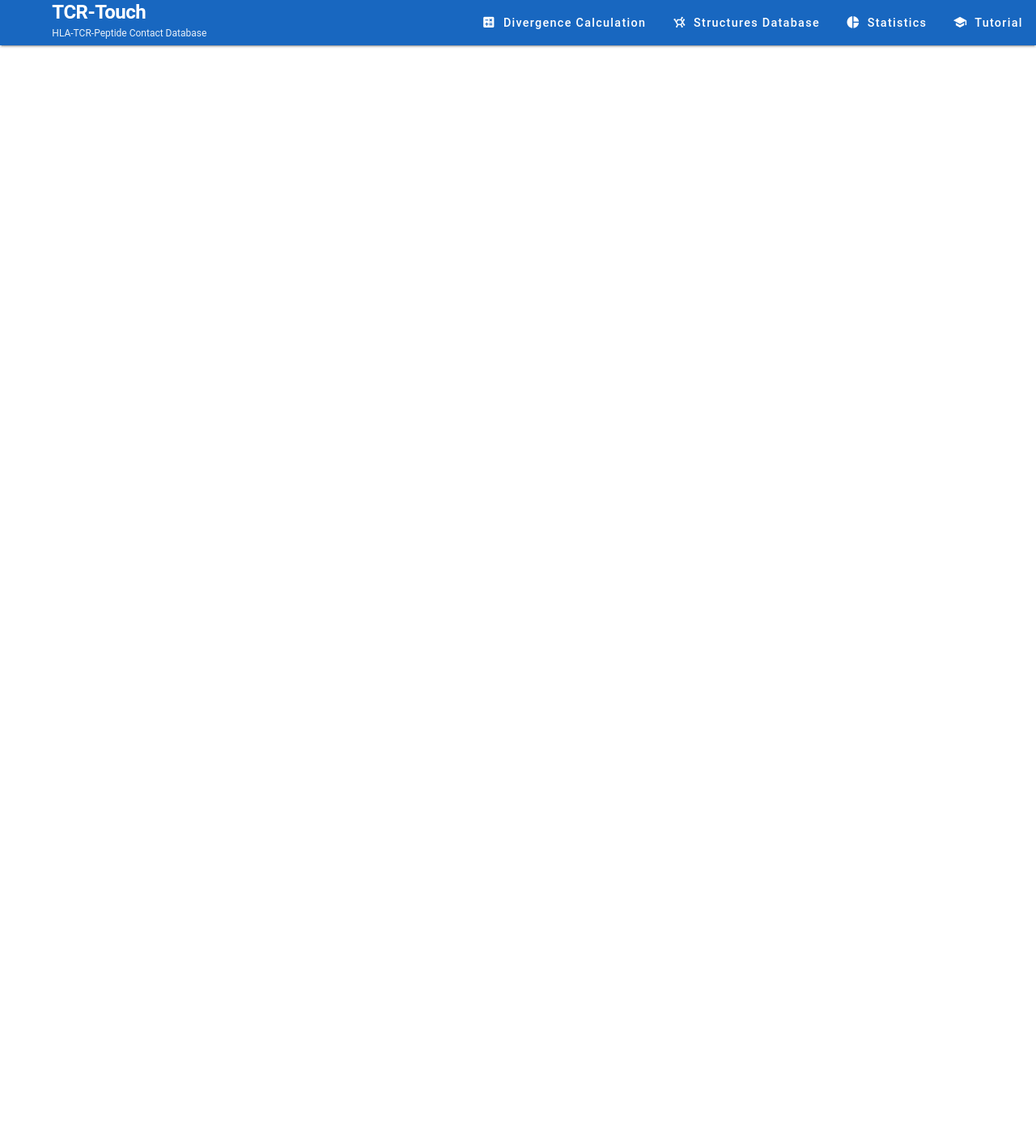
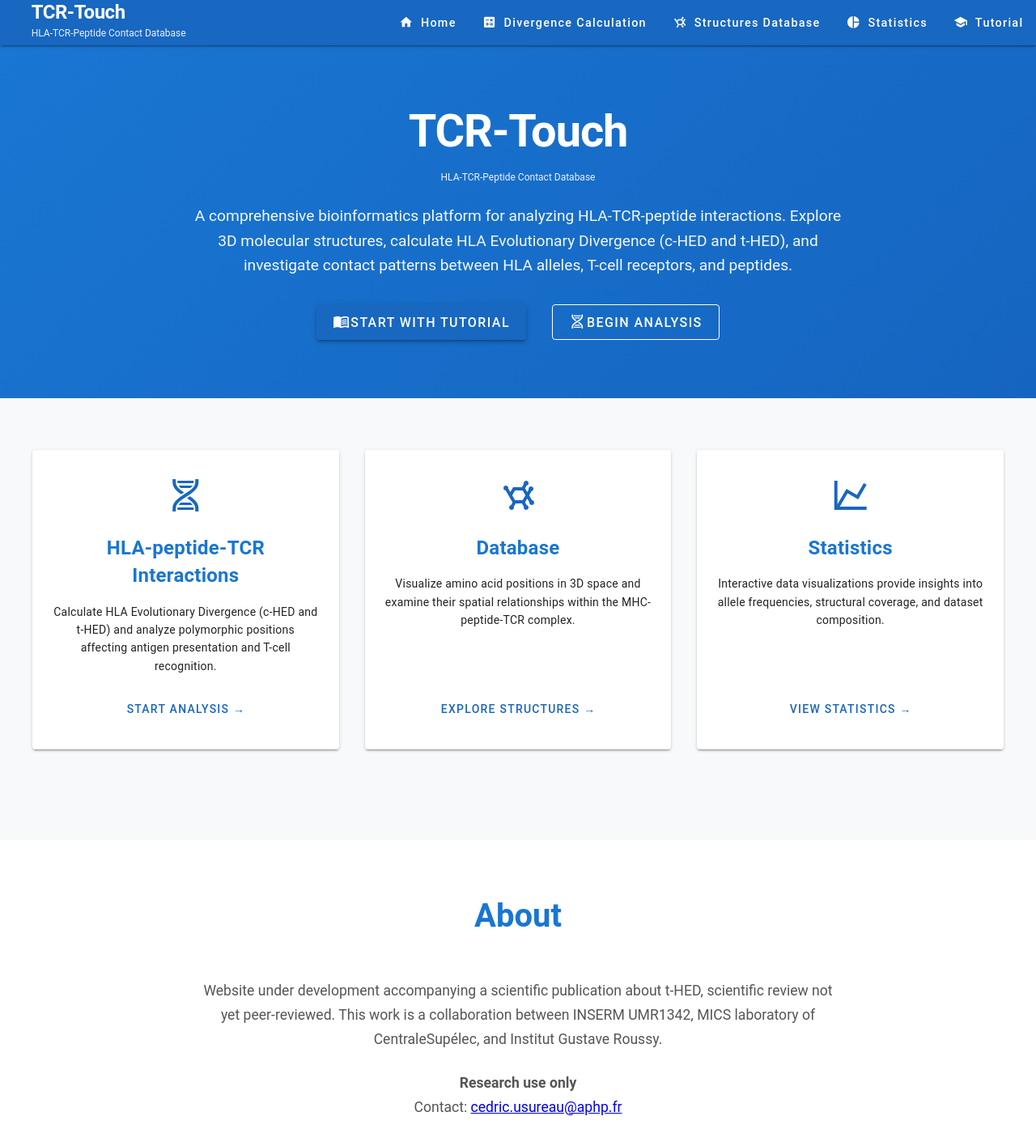
Before and after one commit to cedricusureau/div-website, a Vue app in the folder visualisation-hla/: page / in a window 1280 px wide. Shown: the top 1416 px of the page at 81% size. Before the commit the page ends 800 px from the top, so only its background shows below. Built offline with nearby package versions, Linux system fonts and the light colour scheme; no server answers.

Commit message:
home page

```diff
--- a/visualisation-hla/src/App.vue
+++ b/visualisation-hla/src/App.vue
@@ -21,6 +21,10 @@
         slider-color="white"
         hide-slider
       >
+        <v-tab value="home" class="nav-tab">
+          <v-icon left small class="mr-2">mdi-home</v-icon>
+          Home
+        </v-tab>
         <v-tab value="sequence" class="nav-tab">
           <v-icon left small class="mr-2">mdi-calculator-variant</v-icon>
           Divergence Calculation
@@ -43,6 +47,10 @@
     <v-main>
       <main class="app-content" role="main">
         <h1 class="sr-only">TCR-Touch: HLA-TCR-Peptide Contact Database and Analysis Tool</h1>
+
+        <section v-if="currentView === 'home'" aria-label="Home">
+          <HomeView @navigate="navigateFromHome" />
+        </section>
 
         <section v-if="currentView === 'sequence'" aria-label="Divergence Calculation">
           <HlaSequence @switch-to-batch="switchToBatch" />
@@ -80,6 +88,7 @@
 
 <script>
 import { ref, onMounted } from 'vue'
+import HomeView from './components/Home/HomeView.vue'
 import HlaSequence from './components/HlaSequence/HlaSequenceAnalysis.vue'
 import HlaStructuresView from './components/HlaStructures/HlaStructuresView.vue'
 import StatisticsView from './components/Statistics/StatisticsView.vue'
@@ -90,6 +99,7 @@ import StructureViewerPage from './components/StructureViewer/StructureViewerPag
 export default {
   name: 'App',
   components: {
+    HomeView,
     HlaSequence,
     HlaStructuresView,
     StatisticsView,
@@ -98,7 +108,7 @@ export default {
     StructureViewerPage
   },
   setup() {
-  const currentView = ref('sequence');
+  const currentView = ref('home');
   const batchParams = ref(null);
   const structureViewerParams = ref(null);
 
@@ -110,6 +120,10 @@ export default {
   const switchToStructureViewer = (data) => {
     structureViewerParams.value = {...data};  // Make a shallow copy
     currentView.value = 'structureViewer';
+  };
+
+  const navigateFromHome = (view) => {
+    currentView.value = view;
   };
 
   // Fonction pour vérifier et traiter les paramètres URL
@@ -153,7 +167,8 @@ export default {
     batchParams,
     structureViewerParams,
     switchToBatch,
-    switchToStructureViewer
+    switchToStructureViewer,
+    navigateFromHome
   };
 }
 }
@@ -163,6 +178,11 @@ export default {
 .app-content {
   padding: 1rem;
   max-width: 100%;
+}
+
+/* Remove padding for home page */
+.app-content section[aria-label="Home"] {
+  margin: -1rem;
 }
 
 .header-title {
--- /dev/null
+++ b/visualisation-hla/src/components/Home/HomeView.vue
@@ -0,0 +1,319 @@
+<template>
+  <div class="home-container">
+    <!-- Hero Section -->
+    <section class="hero-section">
+      <div class="hero-content">
+        <h1 class="hero-title">
+          <span class="title-primary">TCR-Touch</span>
+          <span class="title-subtitle">HLA-TCR-Peptide Contact Database</span>
+        </h1>
+
+        <p class="hero-description">
+          A comprehensive bioinformatics platform for analyzing HLA-TCR-peptide interactions.
+          Explore 3D molecular structures, calculate HLA Evolutionary Divergence (c-HED and t-HED),
+          and investigate contact patterns between HLA alleles, T-cell receptors, and peptides.
+        </p>
+
+        <div class="hero-actions">
+          <v-btn
+            color="primary"
+            size="large"
+            @click="navigateTo('tutorial')"
+            class="me-4 mb-2"
+            elevation="3"
+          >
+            <v-icon left>mdi-book-open-variant</v-icon>
+            Start with Tutorial
+          </v-btn>
+
+          <v-btn
+            variant="outlined"
+            color="white"
+            size="large"
+            @click="navigateTo('sequence')"
+            class="mb-2"
+          >
+            <v-icon left>mdi-dna</v-icon>
+            Begin Analysis
+          </v-btn>
+        </div>
+      </div>
+    </section>
+
+    <!-- Features Section -->
+    <section class="features-section">
+      <div class="container">
+        <div class="features-grid">
+          <!-- Feature 1: HLA Analysis -->
+          <v-card class="feature-card" elevation="2" @click="navigateTo('sequence')">
+            <v-card-text class="feature-content">
+              <div class="feature-icon">
+                <v-icon size="48" color="primary">mdi-dna</v-icon>
+              </div>
+              <h3 class="feature-title">HLA-peptide-TCR Interactions</h3>
+              <p class="feature-description">
+                Calculate HLA Evolutionary Divergence (c-HED and t-HED) and analyze polymorphic positions
+                affecting antigen presentation and T-cell recognition.
+              </p>
+              <v-btn variant="text" color="primary" class="mt-2">
+                Start Analysis →
+              </v-btn>
+            </v-card-text>
+          </v-card>
+
+          <!-- Feature 2: 3D Structures -->
+          <v-card class="feature-card" elevation="2" @click="navigateTo('structures')">
+            <v-card-text class="feature-content">
+              <div class="feature-icon">
+                <v-icon size="48" color="primary">mdi-molecule</v-icon>
+              </div>
+              <h3 class="feature-title">Database</h3>
+              <p class="feature-description">
+                Visualize amino acid positions in 3D space and examine their spatial relationships within the MHC-peptide-TCR complex.
+              </p>
+              <v-btn variant="text" color="primary" class="mt-2">
+                Explore Structures →
+              </v-btn>
+            </v-card-text>
+          </v-card>
+
+          <!-- Feature 3: Statistics -->
+          <v-card class="feature-card" elevation="2" @click="navigateTo('statistics')">
+            <v-card-text class="feature-content">
+              <div class="feature-icon">
+                <v-icon size="48" color="primary">mdi-chart-line</v-icon>
+              </div>
+              <h3 class="feature-title">Statistics</h3>
+              <p class="feature-description">
+                Interactive data visualizations provide insights into allele frequencies, structural coverage, and dataset composition.
+              </p>
+              <v-btn variant="text" color="primary" class="mt-2">
+                View Statistics →
+              </v-btn>
+            </v-card-text>
+          </v-card>
+        </div>
+
+      </div>
+    </section>
+
+    <!-- About Section -->
+    <section class="about-section">
+      <div class="container">
+        <div class="about-content">
+          <div class="about-text">
+            <h2 class="section-title">About</h2>
+            <p>
+              Website under development accompanying a scientific publication about t-HED,
+              scientific review not yet peer-reviewed. This work is a collaboration between INSERM UMR1342,
+              MICS laboratory of CentraleSupélec, and Institut Gustave Roussy.
+            </p>
+            <p>
+              <strong>Research use only</strong><br>
+              Contact: <a href="mailto:cedric.usureau@aphp.fr">cedric.usureau@aphp.fr</a>
+            </p>
+          </div>
+        </div>
+      </div>
+    </section>
+  </div>
+</template>
+
+<script>
+export default {
+  name: 'HomeView',
+  emits: ['navigate'],
+  methods: {
+    navigateTo(view) {
+      this.$emit('navigate', view);
+    }
+  }
+}
+</script>
+
+<style scoped>
+.home-container {
+  min-height: 100vh;
+}
+
+/* Hero Section */
+.hero-section {
+  background: linear-gradient(135deg, #1976d2 0%, #1565c0 100%);
+  color: white;
+  padding: 4rem 2rem;
+  text-align: center;
+}
+
+.hero-content {
+  max-width: 800px;
+  margin: 0 auto;
+}
+
+.hero-title {
+  margin-bottom: 1.5rem;
+}
+
+.title-primary {
+  display: block;
+  font-size: 3.5rem;
+  font-weight: 700;
+  letter-spacing: -0.02em;
+  margin-bottom: 0.5rem;
+}
+
+.title-subtitle {
+  display: block;
+  font-size: 1.5rem;
+  font-weight: 400;
+  opacity: 0.9;
+}
+
+.hero-description {
+  font-size: 1.2rem;
+  line-height: 1.6;
+  margin-bottom: 2rem;
+  opacity: 0.95;
+}
+
+.hero-actions {
+  display: flex;
+  justify-content: center;
+  flex-wrap: wrap;
+  gap: 1rem;
+}
+
+/* Features Section */
+.features-section {
+  padding: 4rem 2rem;
+  background-color: #f8f9fa;
+}
+
+.container {
+  max-width: 1200px;
+  margin: 0 auto;
+}
+
+.section-title {
+  text-align: center;
+  font-size: 2.5rem;
+  font-weight: 600;
+  margin-bottom: 3rem;
+  color: #1976d2;
+}
+
+.features-grid {
+  display: grid;
+  grid-template-columns: repeat(3, 1fr);
+  gap: 2rem;
+  margin-bottom: 3rem;
+}
+
+.feature-card {
+  cursor: pointer;
+  transition: all 0.3s ease;
+  height: 100%;
+}
+
+.feature-card:hover {
+  transform: translateY(-4px);
+  box-shadow: 0 8px 25px rgba(0,0,0,0.15) !important;
+}
+
+.feature-content {
+  text-align: center;
+  padding: 2rem 1.5rem;
+  height: 100%;
+  display: flex;
+  flex-direction: column;
+}
+
+.feature-icon {
+  margin-bottom: 1.5rem;
+}
+
+.feature-title {
+  font-size: 1.5rem;
+  font-weight: 600;
+  margin-bottom: 1rem;
+  color: #1976d2;
+}
+
+.feature-description {
+  line-height: 1.6;
+  margin-bottom: 1rem;
+  flex-grow: 1;
+}
+
+
+/* About Section */
+.about-section {
+  padding: 4rem 2rem;
+  background: white;
+}
+
+.about-content {
+  max-width: 800px;
+  margin: 0 auto;
+  text-align: center;
+}
+
+.about-text p {
+  font-size: 1.1rem;
+  line-height: 1.7;
+  margin-bottom: 1.5rem;
+  color: #555;
+}
+
+.about-actions {
+  margin-top: 2rem;
+  max-width: 300px;
+  margin-left: auto;
+  margin-right: auto;
+}
+
+/* Responsive Design */
+@media (max-width: 768px) {
+  .title-primary {
+    font-size: 2.5rem;
+  }
+
+  .title-subtitle {
+    font-size: 1.2rem;
+  }
+
+  .hero-description {
+    font-size: 1.1rem;
+  }
+
+  .features-grid {
+    grid-template-columns: 1fr;
+  }
+
+
+
+  .hero-section {
+    padding: 3rem 1rem;
+  }
+
+  .features-section,
+  .about-section {
+    padding: 3rem 1rem;
+  }
+}
+
+@media (max-width: 480px) {
+  .title-primary {
+    font-size: 2rem;
+  }
+
+  .hero-actions {
+    flex-direction: column;
+    align-items: center;
+  }
+
+  .hero-actions .v-btn {
+    width: 100%;
+    max-width: 280px;
+  }
+}
+</style>
```
